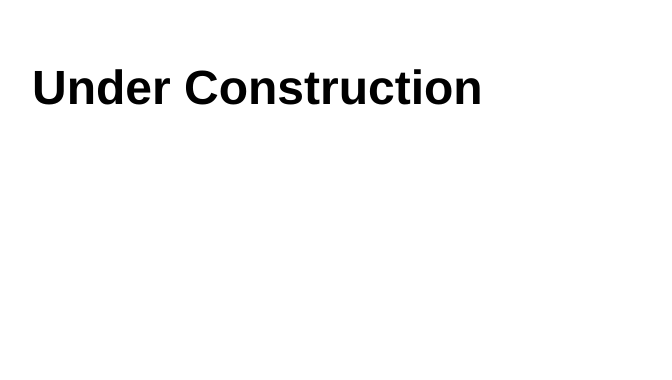
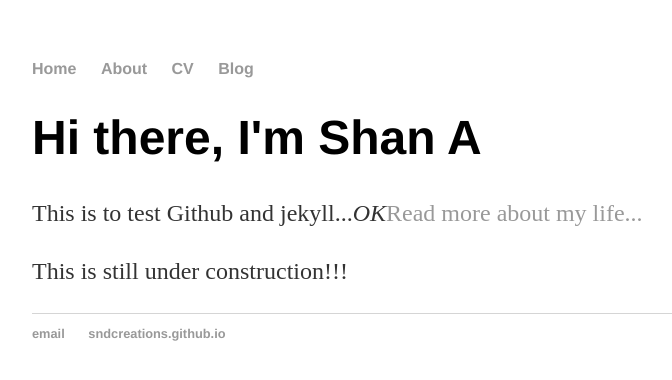
Before and after one commit to SnDCreations/SnDCreations.github.io, a Jekyll site: the page built from index.html, in a window 1280 px wide. Shown: the top 380 px of the page, without its empty margins (160-832 px from the left). Built offline with Jekyll 4.4.1, drawn with Linux system fonts in a browser that asks for light colours.

Commit message:
Update index.html

```diff
--- a/index.html
+++ b/index.html
@@ -1,10 +1,9 @@
-<html>
-  <head>
-		<title>SnD Creations</title>
-		<!-- link to main stylesheet -->
-		<link rel="stylesheet" type="text/css" href="/css/main.css">
-	</head>
-
-
-<h1>Under Construction</h1>
-</html>
+---
+layout: default
+title: SnD Creations
+---
+<div class="blurb">
+	<h1>Hi there, I'm Shan A</h1>
+	<p>This is to test Github and jekyll...<em>OK</em><a href="/about">Read more about my life...</a></p>
+	<p>This is still under construction!!! </p>
+</div><!-- /.blurb -->
```
